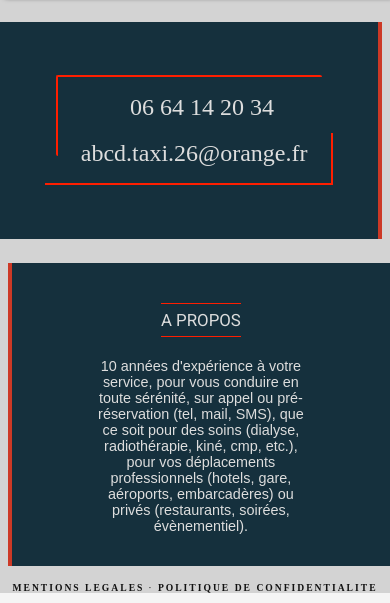
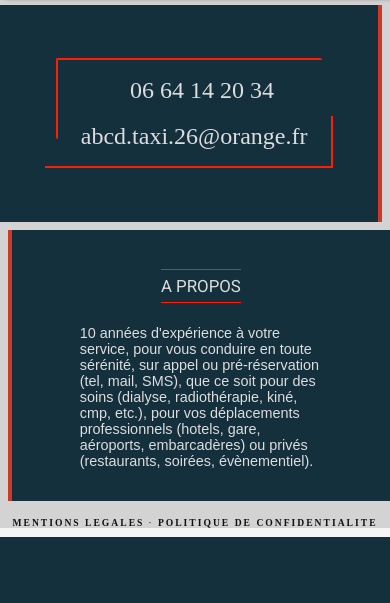
Before and after one commit to charlieGui/taxi, a PHP site: page / in a window 390 px wide. Shown: the part 581-1184 px from the top of the page. After the commit the page ends 1118 px from the top, so only its background shows below. Run offline with PHP 8.4, Linux system fonts and the light colour scheme; some libraries are stand-ins or nearby versions; some web fonts are replaced.

Commit message:
Add files via upload

```diff
--- a/style.css
+++ b/style.css
@@ -391,7 +391,7 @@ main{
        /* background-color: #111;*/
         font-size: 1.5em;
         border-right: 4px solid rgb(204, 57, 38);
-        margin: 1em 2% 1em 0em;
+        margin: .3em 2% .3em 0em;
 
 
        /* padding: 1.5em 0 1.7em 0;
@@ -445,19 +445,20 @@ main{
 
     aside h3{
        margin: 2em 0;
-
+       text-align: center;
 
     }
 
     footer aside{
         margin-top: 1em;
-        width: 60%;
+        width: 70%;
         text-align: center;
         font-size: .9em;
 
     }
 
     aside p{
+        text-align: left;
         margin-top: 2em;
     }
     #small {
```
